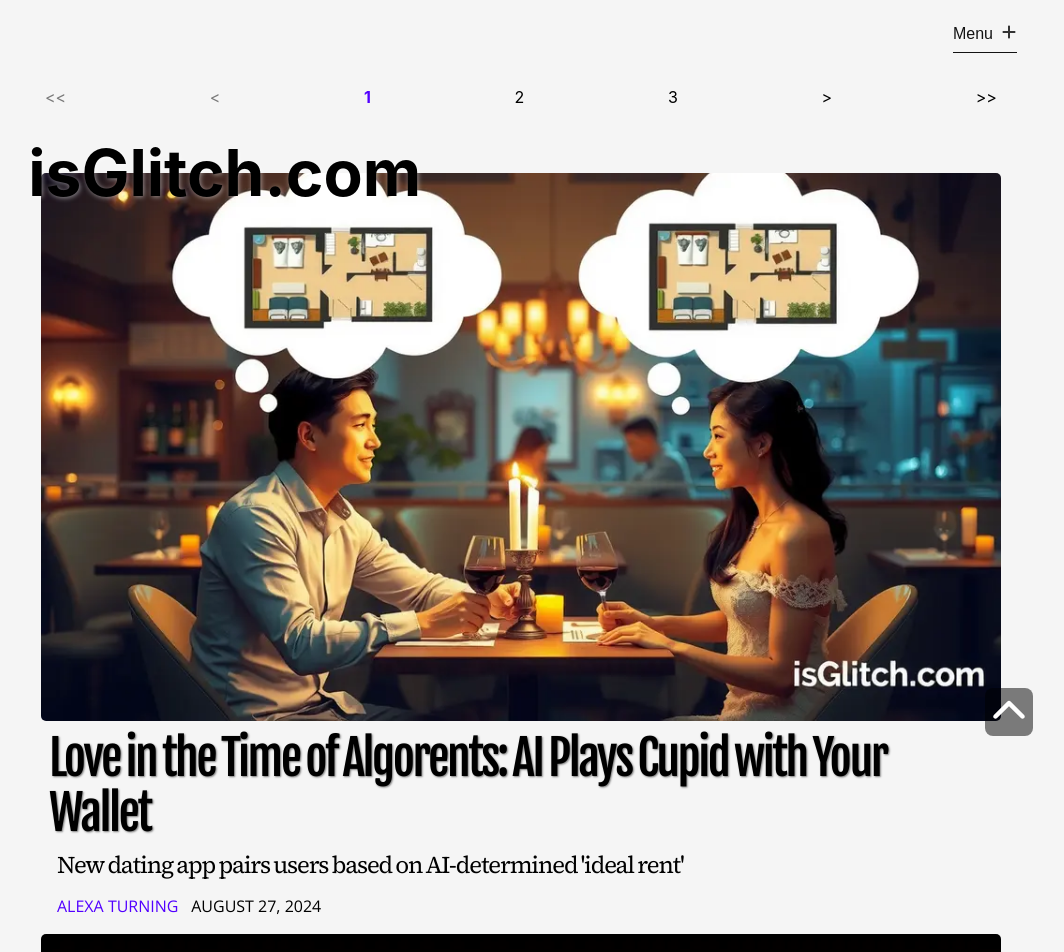
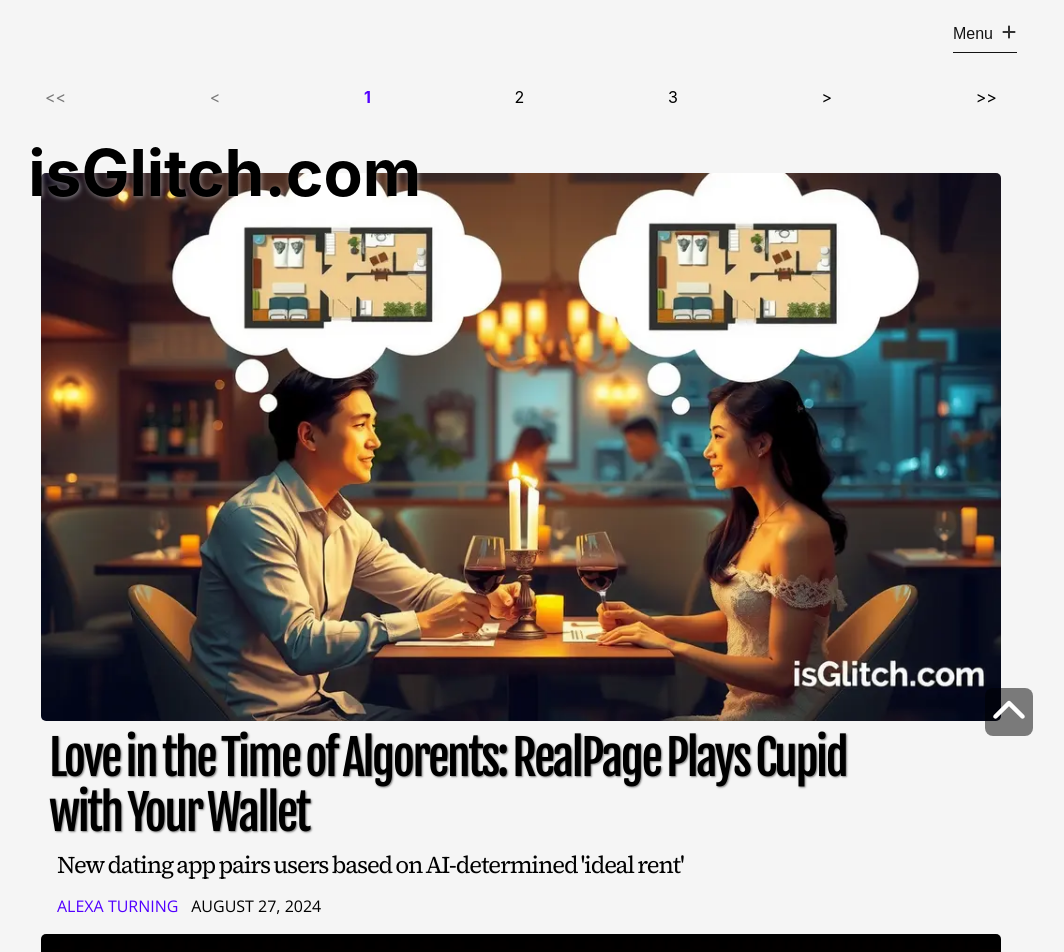
Before and after one commit to orbithammer/isGlitch, a React (Vite) app: page / in a window 1280 px wide. Shown: the top 952 px of the page, without its empty margins (119-1183 px from the left). Built offline with nearby package versions, Linux system fonts and the light colour scheme; a web font is replaced by a local one.

Commit message:
Update articles.ts

```diff
--- a/src/data/articles.ts
+++ b/src/data/articles.ts
@@ -2688,7 +2688,7 @@ export const articlesData = [
         category: `ai`,
         img: `/images/20240826-love-in-the.webp`,
         alt: `A couple having a romantic candlelit dinner, dialog bubbles with floor plans above them`,
-        header: `Love in the Time of Algorents: AI Plays Cupid with Your Wallet`,
+        header: `Love in the Time of Algorents: RealPage Plays Cupid with Your Wallet`,
         subhead: `New dating app pairs users based on AI-determined 'ideal rent'`,
         tags: [`RealPage`, `RentMate`],
         author: `Alexa Turning`,
```
